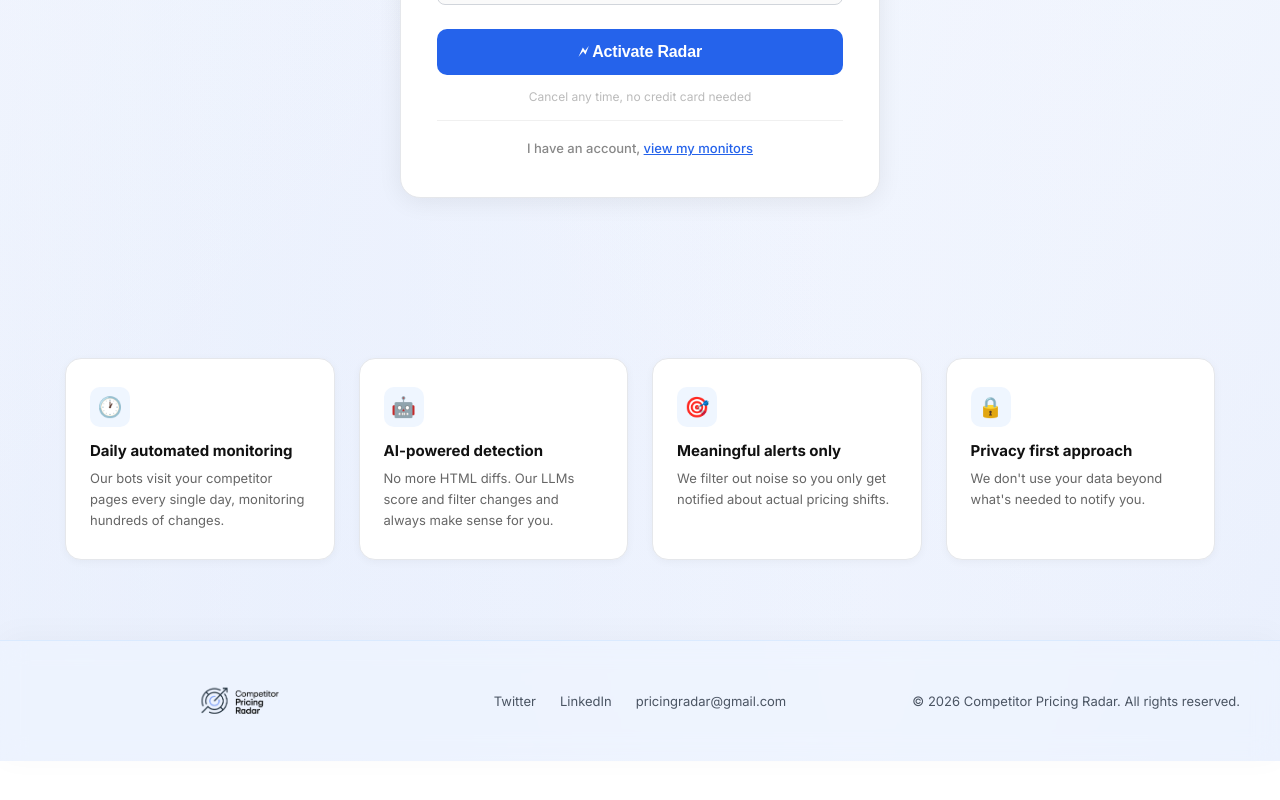
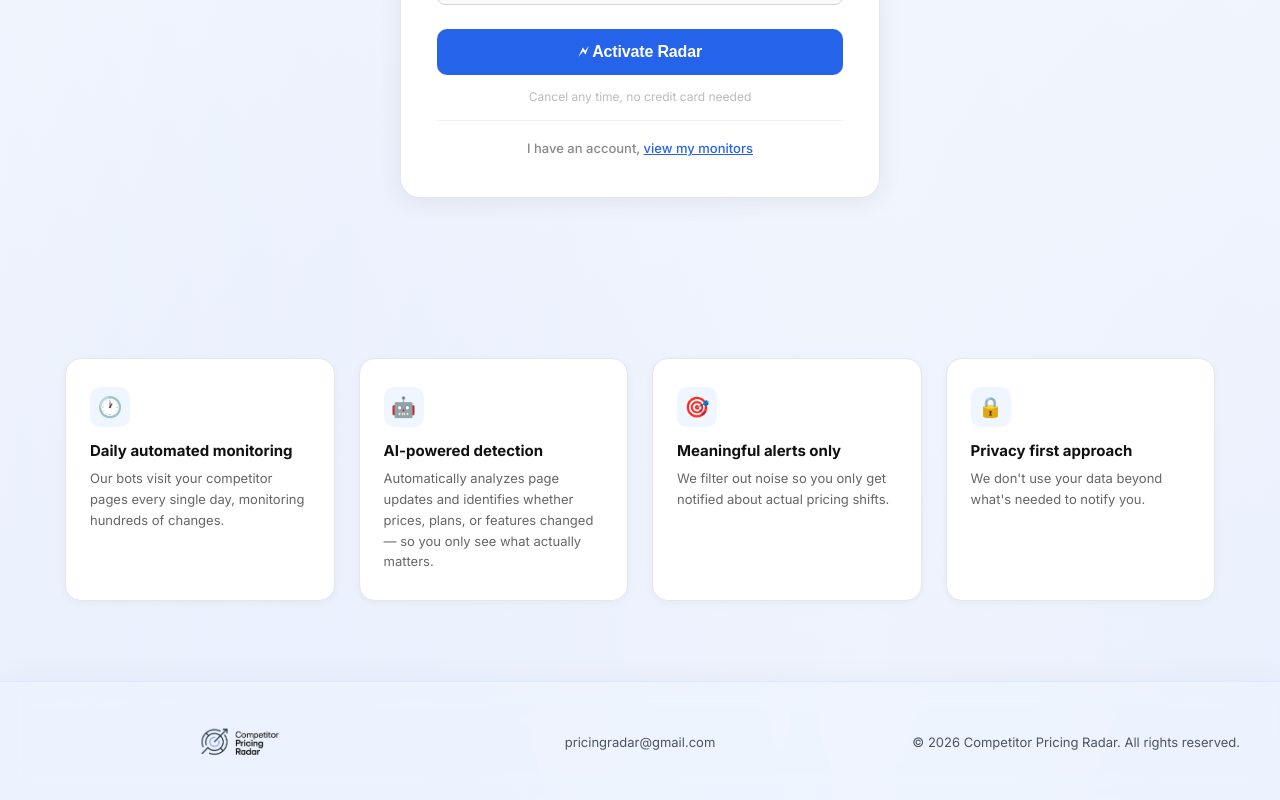
Before and after one commit to 05Sourav/competitor-pricing-radar, a Next.js app: page / in a window 1280 px wide. Shown: the part 2424-3224 px from the top of the page. Before the commit the page ends 3185 px from the top, so only its background shows below. Built offline with nearby package versions, Linux system fonts and the light colour scheme.

Commit message:
chore: update copy and README - AI card desc, social links removed, README overhaul

```diff
--- a/app/page.tsx
+++ b/app/page.tsx
@@ -482,7 +482,7 @@ export default function Home() {
               {
                 icon: '🤖',
                 title: 'AI-powered detection',
-                desc: "No more HTML diffs. Our LLMs score and filter changes and always make sense for you.",
+                desc: "Automatically analyzes page updates and identifies whether prices, plans, or features changed — so you only see what actually matters.",
               },
               {
                 icon: '🎯',
@@ -538,8 +538,8 @@ export default function Home() {
         </div>
         {/* Center — links */}
         <div className="footer-links" style={{ display: 'flex', gap: 24, fontSize: 13, color: '#374151', alignItems: 'center', justifyContent: 'center' }}>
-          <a href="https://twitter.com" target="_blank" rel="noopener" style={footerLinkStyle}>Twitter</a>
-          <a href="https://linkedin.com" target="_blank" rel="noopener" style={footerLinkStyle}>LinkedIn</a>
+          {/* <a href="https://twitter.com" target="_blank" rel="noopener" style={footerLinkStyle}>Twitter</a> */}
+          {/* <a href="https://linkedin.com" target="_blank" rel="noopener" style={footerLinkStyle}>LinkedIn</a> */}
           <a href="mailto:pricingradar@gmail.com" style={footerLinkStyle}>pricingradar@gmail.com</a>
         </div>
         {/* Right — copyright */}
```
Also changed, not shown: 1 other file (tests, documents, lock files or other folders).
